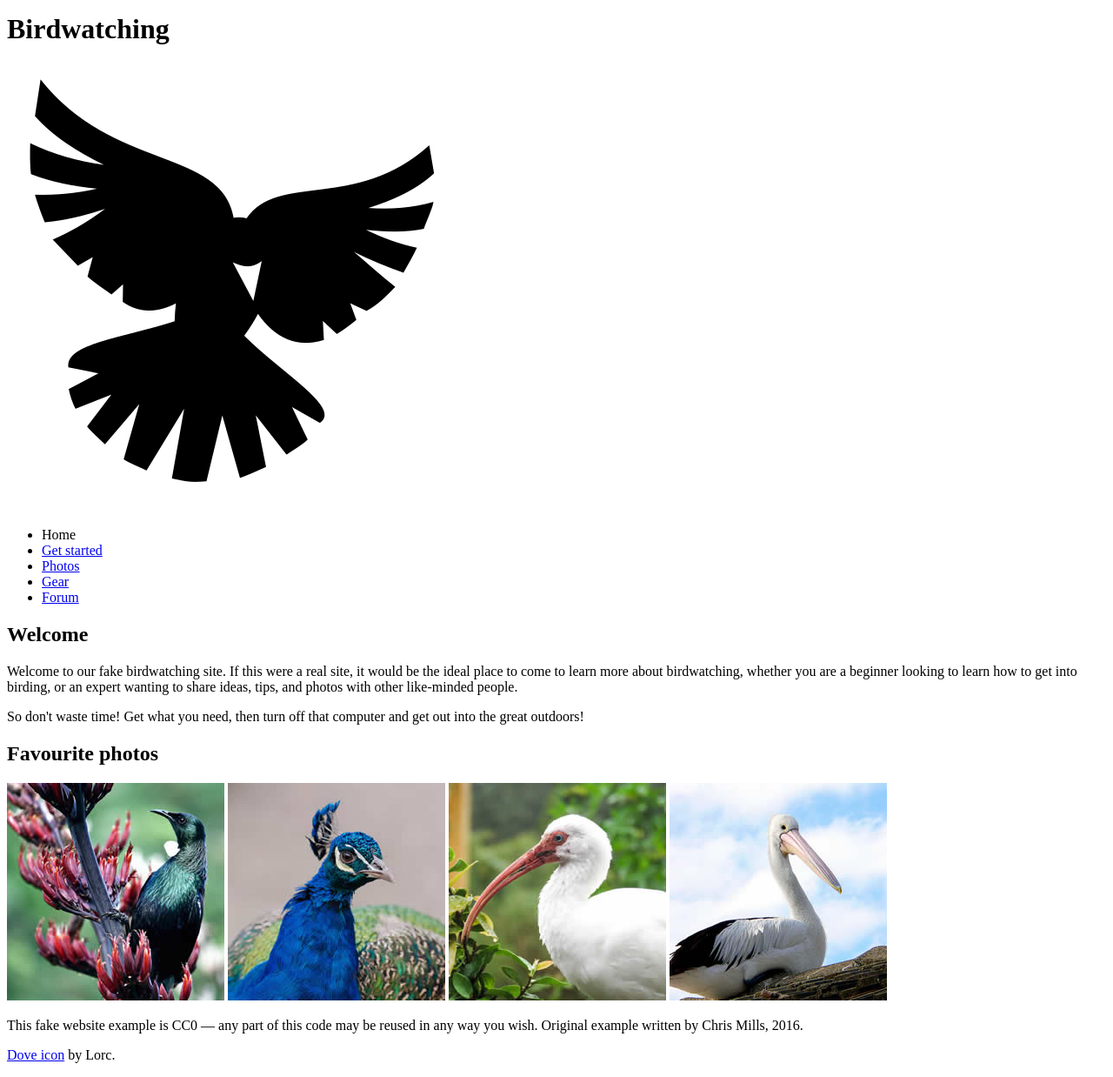
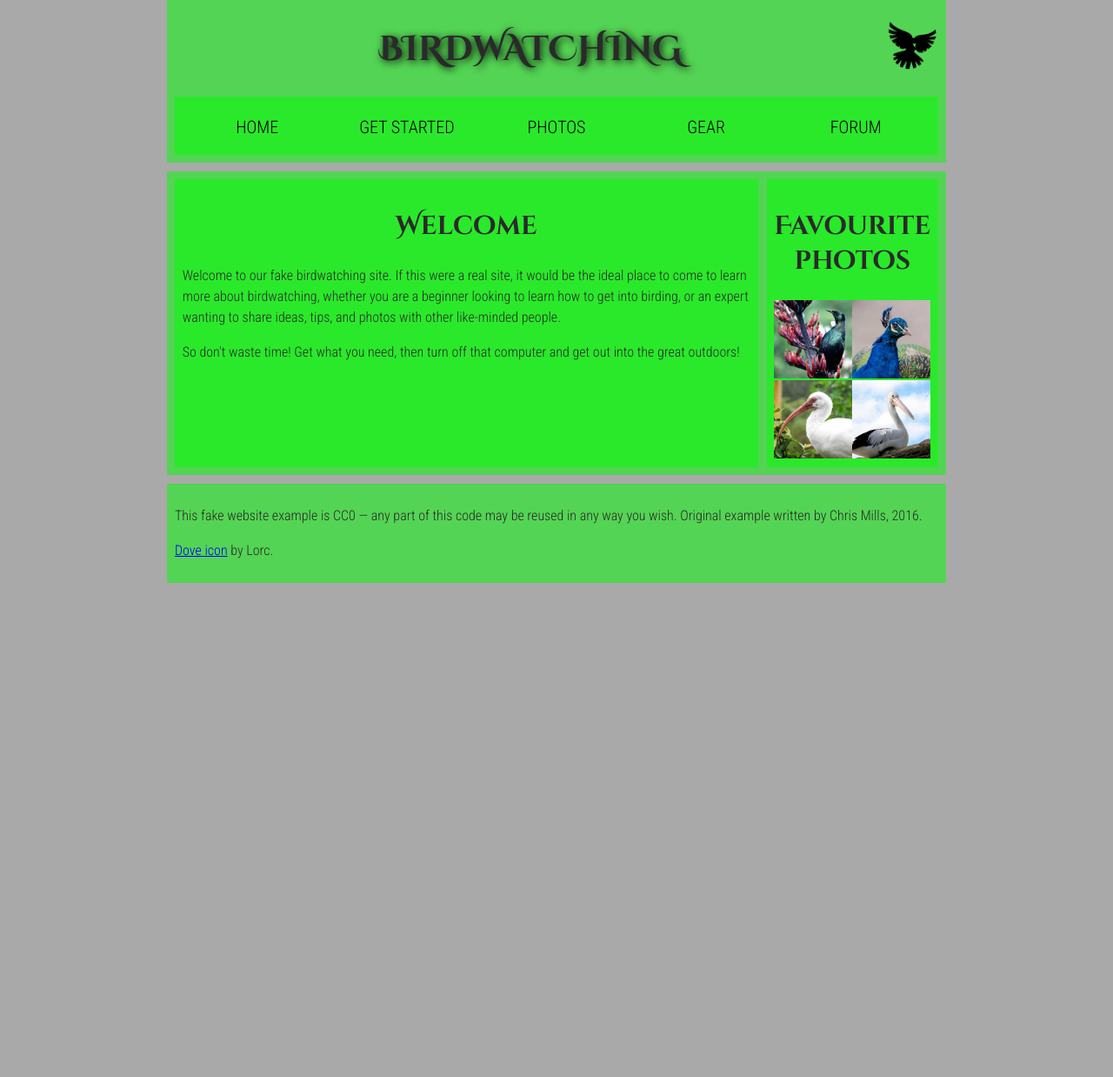
Before and after one commit to jiah5265/jiah5265.github.io, a plain HTML site: page ICA3/assets/assets/index.html in a window 1280 px wide. Shown: the part 6-1244 px from the top of the page at 87% size. After the commit the page ends 800 px from the top, so only its background shows below. Drawn offline with Linux system fonts and the light colour scheme.

Commit message:
Update index.html

```diff
--- a/ICA3/assets/assets/index.html
+++ b/ICA3/assets/assets/index.html
@@ -4,7 +4,7 @@
     <meta charset="utf-8">
     <title>Birdwatching</title>
     <link href="https://fonts.googleapis.com/css?family=Roboto+Condensed:300%7CCinzel+Decorative:700" rel="stylesheet">
-
+    <link rel="stylesheet" href="style.css">
     <!--[if lt IE 9]>
       <script src="https://cdnjs.cloudflare.com/ajax/libs/html5shiv/3.7.3/html5shiv.js"></script>
     <![endif]-->
@@ -12,10 +12,10 @@
 
   <body>
       <header>
-        <div>
+
           <h1>Birdwatching</h1>
           <img src="dove.png" alt="a simple dove logo">
-        </div>
+
 
         <nav>
           <ul>
@@ -29,7 +29,7 @@
       </header>
 
       <main>
-        <div>
+
           <article>
             <h2>Welcome</h2>
 
@@ -47,14 +47,14 @@
             <a href="favorite-3.jpg"><img src="favorite-3_th.jpg" alt="Top half of a large bird with white plumage, very long curved narrow light colored break, links to larger version of the image"></a>
             <a href="favorite-4.jpg"><img src="favorite-4_th.jpg" alt="Large bird, mostly white plumage with black plumage on back and rear, long straight white beak, links to larger version of the image"></a>
           </aside>
-        </div>
+
       </main>
 
       <footer>
-        <div>
+
           <p>This fake website example is CC0 — any part of this code may be reused in any way you wish. Original example written by Chris Mills, 2016.</p>
           <p><a href="http://game-icons.net/lorc/originals/dove.html">Dove icon</a> by Lorc.</p>
-        </div>
+
       </footer>
 
   </body>
```
